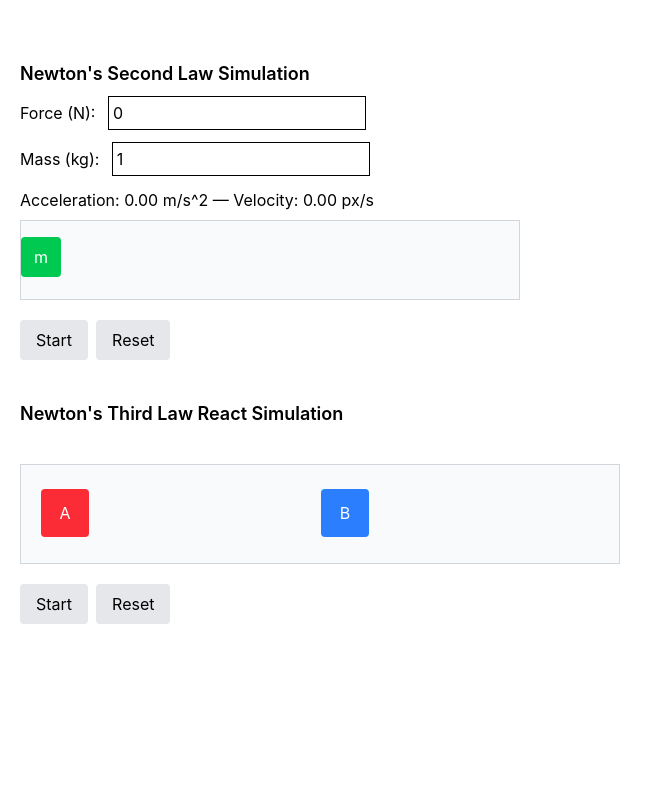
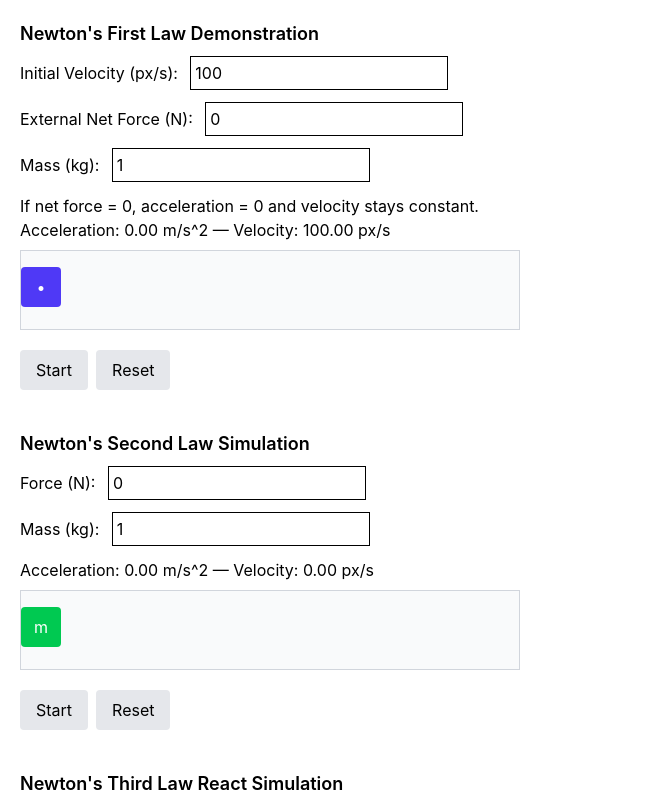
Before and after one commit to RazinShafayet2007/react-physics, a React (Vite) app: page / in a window 1280 px wide. Shown: the top 800 px of the page, without its empty margins (0-663 px from the left). Built offline with nearby package versions, Linux system fonts and the light colour scheme.

Commit message:
Add complete logic for Newton's first law

```diff
--- a/src/Newton.tsx
+++ b/src/Newton.tsx
@@ -4,12 +4,76 @@ import './index.css';
 function NewtonFirstLaw() {
     const [pos, setPos] = useState(0); // px
     const [vel, setVel] = useState(100); // px/s
+    const [mass, setMass] = useState(1); // kg (for reference)
+    const [force, setForce] = useState(0); // N - external/net force
     const [running, setRunning] = useState(false);
     const rafRef = useRef<number | null>(null);
     const lastRef = useRef<number | null>(null);
 
+    // conversion: treat 100 px = 1 meter for visualization
+    const pxToMeter = 1 / 100;
+
+    useEffect(() => {
+        if (!running) {
+            if (rafRef.current) cancelAnimationFrame(rafRef.current);
+            rafRef.current = null;
+            lastRef.current = null;
+            return;
+        }
+
+        const step = (t: number) => {
+            if (lastRef.current == null) lastRef.current = t;
+            const dt = (t - lastRef.current) / 1000; // seconds
+            lastRef.current = t;
+
+            // Newton's first law: if net external force is zero, acceleration is zero
+            const a_m_s2 = mass > 0 ? force / mass : 0;
+
+            // convert acceleration to px/s^2
+            const a_px_s2 = a_m_s2 / pxToMeter;
+
+            const newVel = vel + a_px_s2 * dt;
+            const newPos = pos + newVel * dt;
+
+            setVel(newVel);
+            setPos(newPos);
+
+            rafRef.current = requestAnimationFrame(step);
+        };
+
+        rafRef.current = requestAnimationFrame(step);
+        return () => {
+            if (rafRef.current) cancelAnimationFrame(rafRef.current);
+            rafRef.current = null;
+            lastRef.current = null;
+        };
+    }, [running, force, mass, pos, vel]);
+
+    const reset = () => {
+        setRunning(false);
+        setPos(0);
+        setVel(100);
+        setForce(0);
+        setMass(1);
+    };
+
     return (
-        <div className="p-5 font-sans"></div>
+        <div className="p-5 font-sans">
+            <h3 className="text-lg font-semibold mb-2">Newton's First Law Demonstration</h3>
+
+            <div className="mb-3">Initial Velocity (px/s): <input type="number" value={vel} onChange={e=>setVel(Number(e.target.value))} className="ml-2 border p-1"/></div>
+            <div className="mb-3">External Net Force (N): <input type="number" value={force} onChange={e=>setForce(Number(e.target.value))} className="ml-2 border p-1"/></div>
+            <div className="mb-3">Mass (kg): <input type="number" min="0.01" step="0.1" value={mass} onChange={e=>setMass(Number(e.target.value))} className="ml-2 border p-1"/></div>
+
+            <p className="mb-2">If net force = 0, acceleration = 0 and velocity stays constant.<br/>Acceleration: {(mass>0 ? (force/mass).toFixed(2) : '0')} m/s^2 — Velocity: {vel.toFixed(2)} px/s</p>
+
+            <div className="relative w-[500px] h-[80px] border border-gray-300 bg-gray-50 mb-5">
+                <div className="absolute top-4 w-10 h-10 bg-indigo-600 text-white flex items-center justify-center rounded" style={{ left: `${pos}px` }}>•</div>
+            </div>
+
+            <button onClick={()=>setRunning(r=>!r)} className="mr-2 px-4 py-2 bg-gray-200 rounded hover:bg-gray-300">{running ? 'Pause' : 'Start'}</button>
+            <button onClick={reset} className="px-4 py-2 bg-gray-200 rounded hover:bg-gray-300">Reset</button>
+        </div>
     );
 }
 
```
